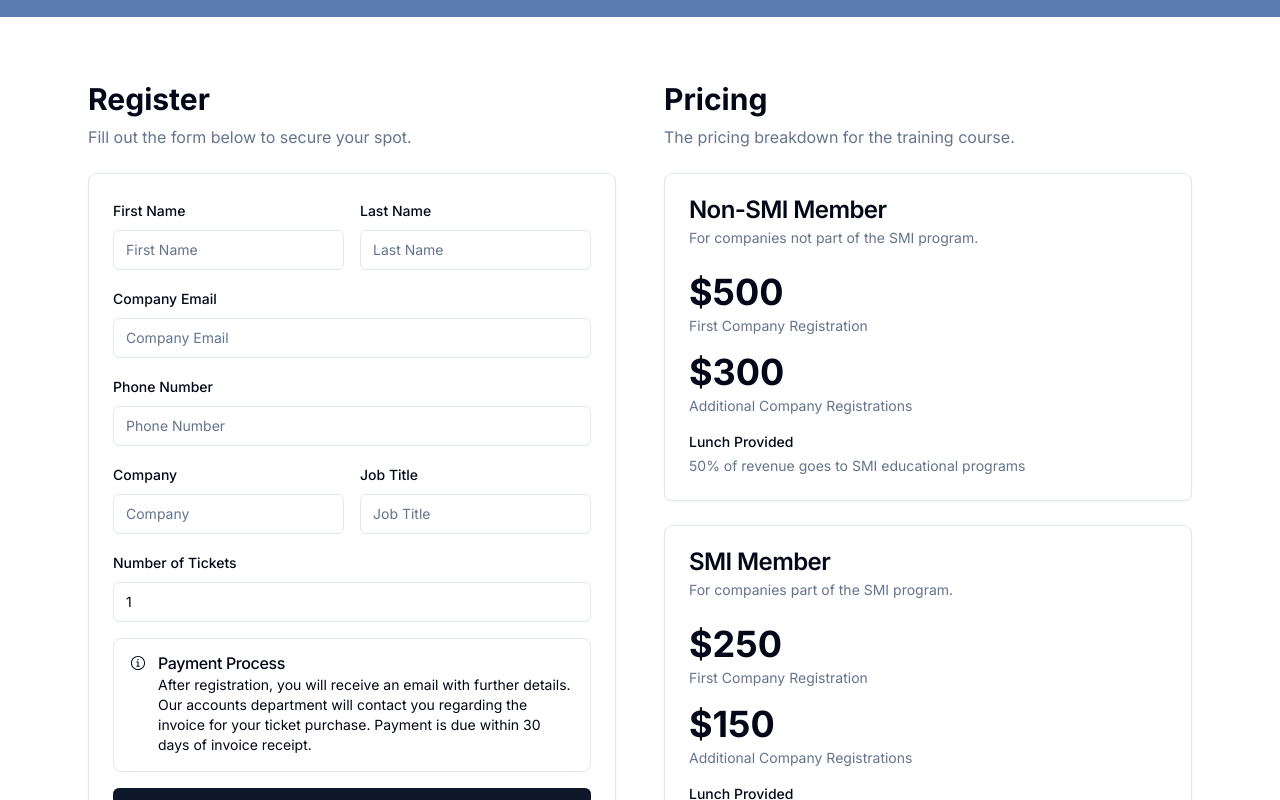
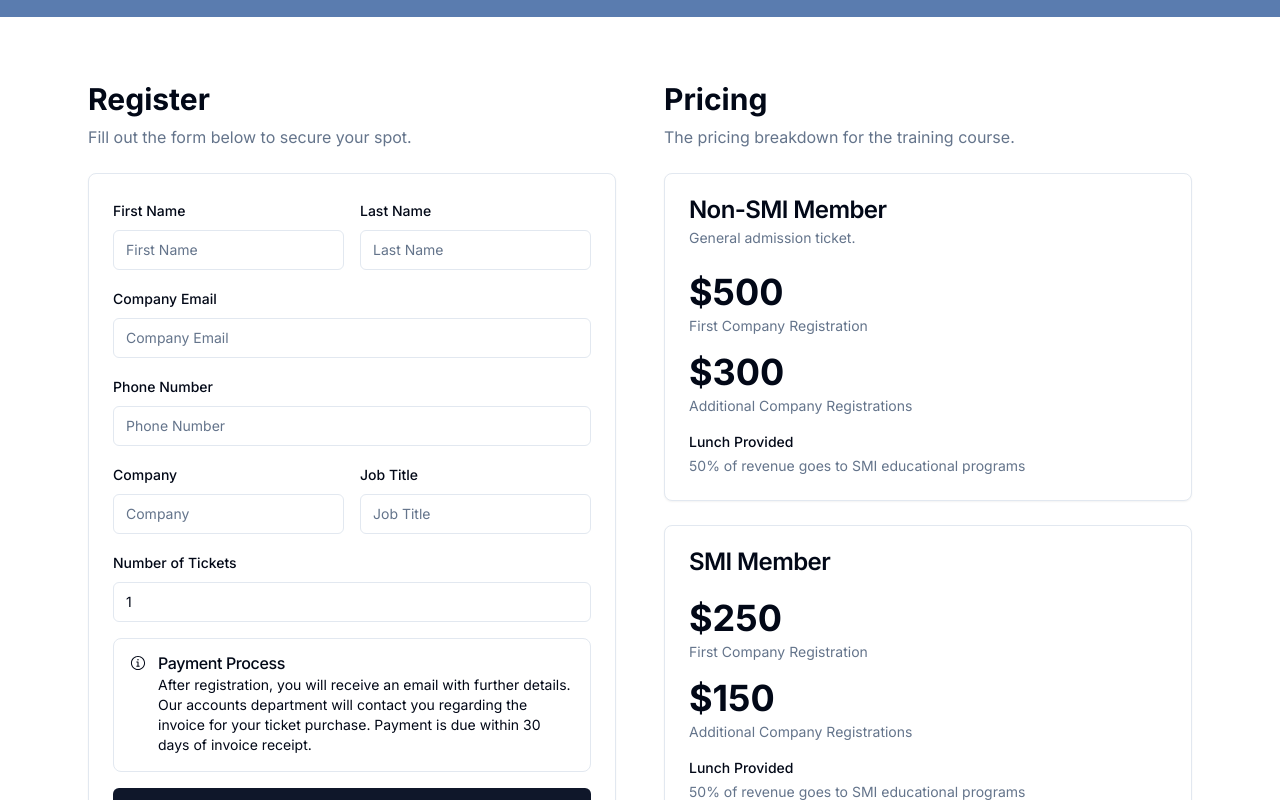
Before and after one commit to nikackermann/smi-event, a Next.js app: page / in a window 1280 px wide. Shown: the part 579-1379 px from the top of the page. Built offline with nearby package versions, Linux system fonts and the light colour scheme; no server answers; grey boxes are pictures that could not be loaded.

Commit message:
modify content on pricing component

```diff
--- a/components/pricing.tsx
+++ b/components/pricing.tsx
@@ -25,7 +25,7 @@ export default function Component() {
                     <CardHeader>
                         <CardTitle>Non-SMI Member</CardTitle>
                         <CardDescription>
-                            For companies not part of the SMI program.
+                            General admission ticket.
                         </CardDescription>
                     </CardHeader>
                     <CardContent className="grid gap-4">
@@ -54,9 +54,9 @@ export default function Component() {
                 <Card className="bg-card text-card-foreground">
                     <CardHeader>
                         <CardTitle>SMI Member</CardTitle>
-                        <CardDescription>
+                        {/* <CardDescription>
                             For companies part of the SMI program.
-                        </CardDescription>
+                        </CardDescription> */}
                     </CardHeader>
                     <CardContent className="grid gap-4">
                         <div className="grid gap-1">
```
